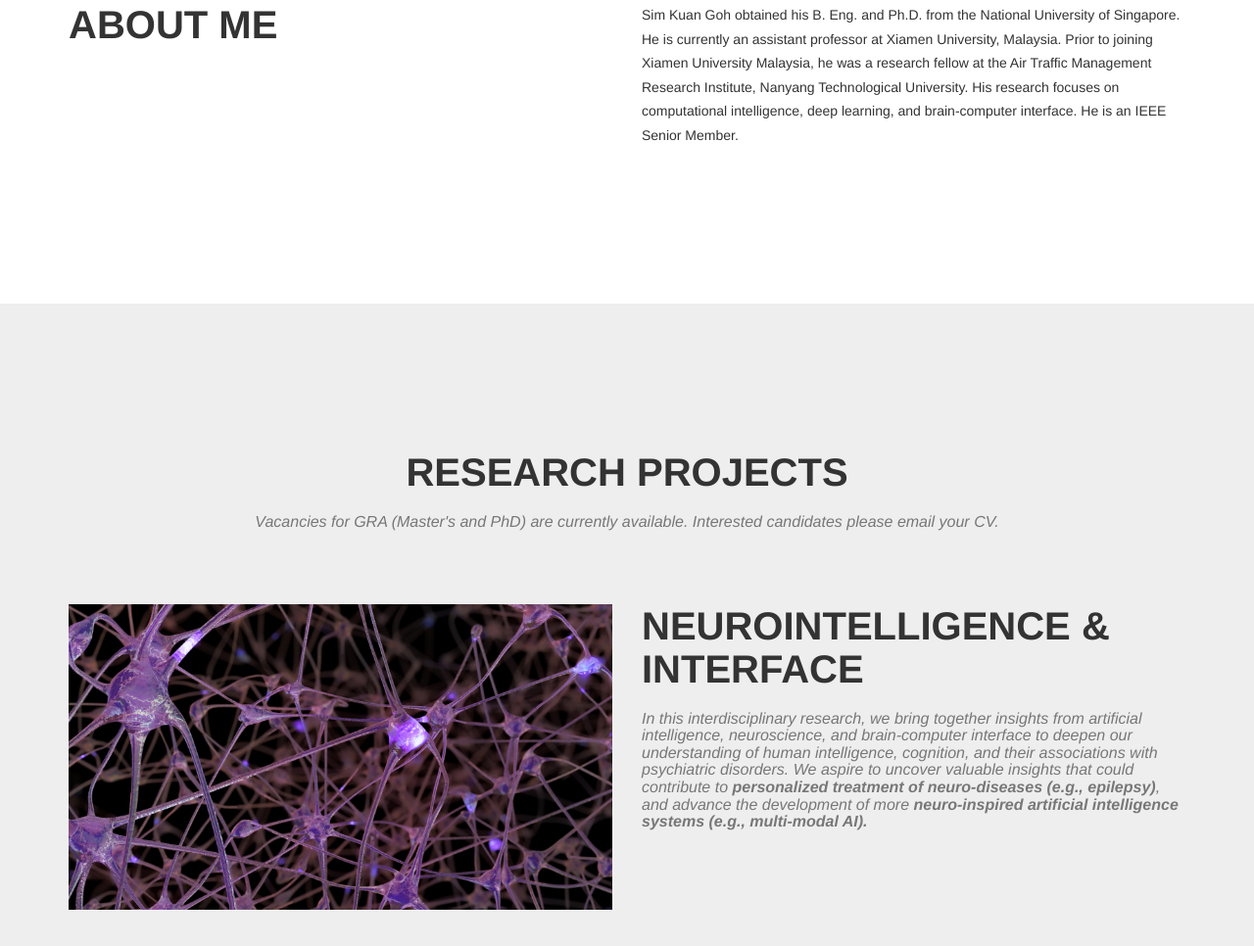
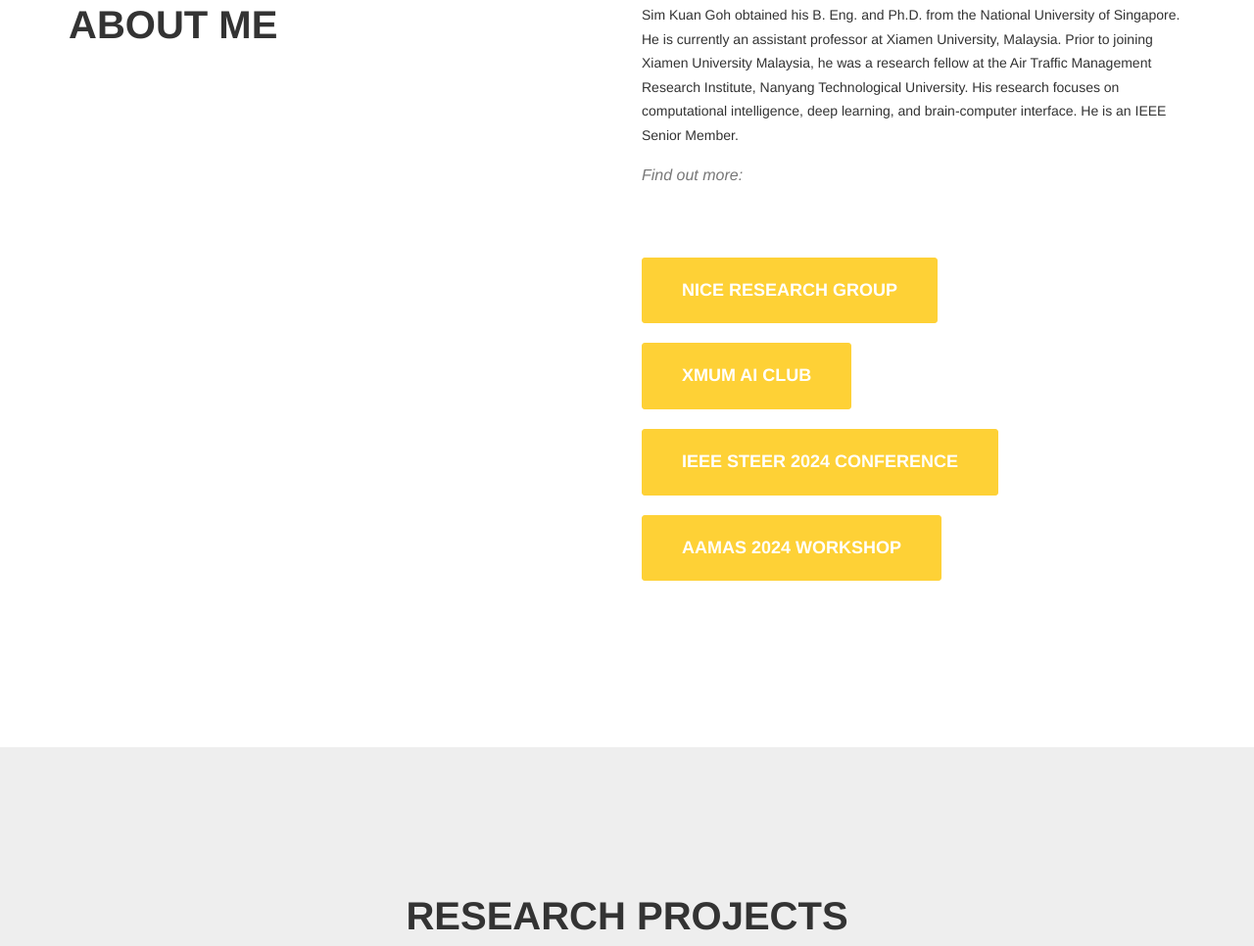
Before and after one commit to SimKuanGOH/SimKuanGOH.github.io, a website: page index.html in a window 1280 px wide. Shown: the part 904-1870 px from the top of the page at 98% size. Drawn offline with nearby package versions, Linux system fonts and the light colour scheme; files that its build step writes are made by us from their sources.

Commit message:
Update index.html
update info

```diff
--- a/index.html
+++ b/index.html
@@ -121,7 +121,12 @@
                     <!-- <a href="https://artcollaboratory.github.io/" class="btn btn-xl" download>ART Collaboratory</a><br> -->
 
 
-                    <!-- <h3 class="section-subheading text-muted bottom-margin-sm">Find out more:</h3> -->
+                    <h3 class="section-subheading text-muted bottom-margin-sm">Find out more:</h3>
+
+                    <a target="_blank" href="https://nice-research.github.io" class="btn btn-xl">NICE Research Group</a><br><br>
+                    <a target="_blank" href="https://linktr.ee/xmum_ai_club" class="btn btn-xl">XMUM AI Club</a><br><br>
+                    <a target="_blank" href="https://steer2024.xmum.my/" class="btn btn-xl">IEEE STEER 2024 Conference</a><br><br>
+                    <a target="_blank" href="https://www.ntu.edu.sg/atmri/news-events/MASTP#Content_C008_Col01" class="btn btn-xl">AAMAS 2024 Workshop</a><br><br>
 
                     <!-- <a target="_blank" href="https://www.linkedin.com/in/simkuangoh/" class="btn btn-xl">LinkedIn</a><br><br>
                     <a target="_blank" href="https://scholar.google.com/citations?user=bWcSCDwAAAAJ&hl=en" class="btn btn-xl">Google Scholar</a><br><br>
```
